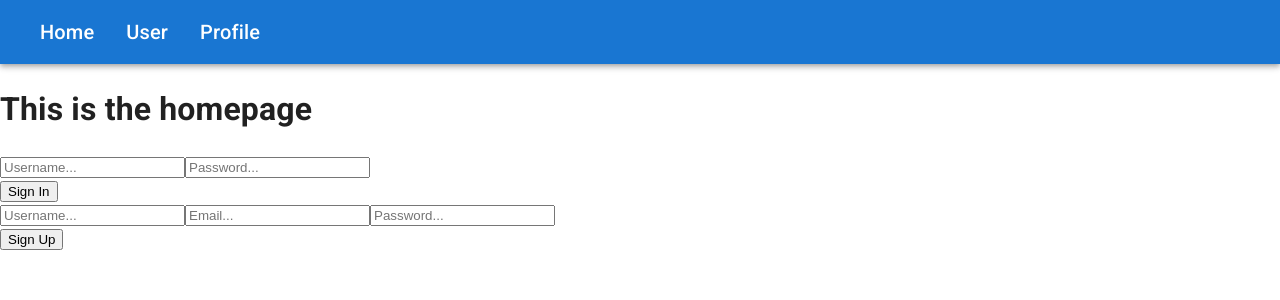
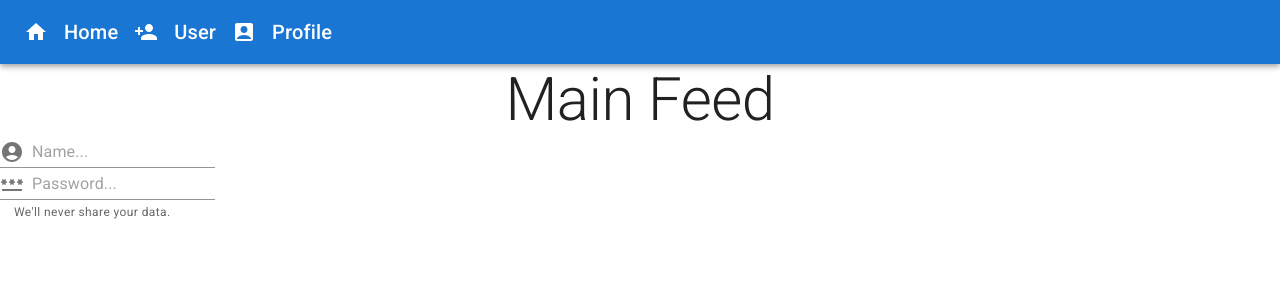
Before and after one commit to AndrewYoung72/react-blog, a React (Create React App) app: page / in a window 1280 px wide. Shown: the top 300 px of the page. Built offline with nearby package versions, Linux system fonts and the light colour scheme.

Commit message:
home page looking better

```diff
--- a/package.json
+++ b/package.json
@@ -5,7 +5,7 @@
   "dependencies": {
     "@emotion/react": "^11.10.0",
     "@emotion/styled": "^11.10.0",
-    "@mui/icons-material": "^5.8.4",
+    "@mui/icons-material": "^5.10.3",
     "@mui/material": "^5.10.0",
     "@testing-library/jest-dom": "^5.16.5",
     "@testing-library/react": "^13.3.0",
--- a/src/App.js
+++ b/src/App.js
@@ -1,3 +1,6 @@
+import HomeIcon from '@mui/icons-material/Home';
+import AccountBoxIcon from '@mui/icons-material/AccountBox';
+import PersonAddIcon from '@mui/icons-material/PersonAdd';
 import {
   Typography,
   AppBar,
@@ -8,6 +11,7 @@ import {
   CssBaseline,
   Toolbar, Link
 } from "@mui/material";
+
 import { BrowserRouter as Router, Routes, Route, Link as RouterLink} from "react-router-dom";
 import Home from "./pages/Home";
 import User from "./pages/User";
@@ -19,10 +23,13 @@ function App() {
     <Router>
       <CssBaseline />
 
-      <AppBar position="relative" component="nav">
-        <Toolbar >
+      <AppBar position="relative" component="div">
+        <Toolbar>
+        <HomeIcon />
         <Link component={RouterLink} to="/" underline="none" variant="h6" color="white" padding={2}>Home</Link>
+        <PersonAddIcon/>
         <Link component={RouterLink} to="/user" underline="none" variant="h6" color="white" padding={2}>User</Link>
+        <AccountBoxIcon />
         <Link component={RouterLink} to="/profile" underline="none" variant="h6" color="white" padding={2}>Profile</Link>
         </Toolbar>
       </AppBar>
--- a/src/components/SignIn.js
+++ b/src/components/SignIn.js
@@ -1,25 +1,31 @@
 import React from "react";
+import { FormControl, InputLabel, Input, FormHelperText, Box, InputAdornment } from "@mui/material";
+import AccountCircle from '@mui/icons-material/AccountCircle';
+import { Password } from "@mui/icons-material";
 
 export default function SignIn() {
-  return(
-    <div className="form-content">
-      <form action="" className="signin-form">
-        <input type="text" placeholder="Username..." />
-        <input type="text" placeholder="Password..." />
-      </form>
-      <div className="siBtn">
-        <button>Sign In</button>
-      </div>
-      <div>
-      <form action="" className="signup-form">
-        <input type="text" placeholder="Username..." />
-        <input type="text" placeholder="Email..." />
-        <input type="text" placeholder="Password..." />
-      </form>
-      <div className="suBtn">
-        <button>Sign Up</button>
-      </div>
-      </div>
-    </div>
-  )
+  return (
+
+      <Box>
+      <FormControl>
+      <Input    id="input-with-icon-adornment"
+          startAdornment={
+            <InputAdornment position="start">
+              <AccountCircle />
+            </InputAdornment>
+          } placeholder="Name..." />
+      <Input
+         id="input-with-icon-adornment"
+         startAdornment={
+           <InputAdornment position="start">
+             <Password />
+           </InputAdornment>
+         } placeholder="Password..." />
+        <FormHelperText id="my-helper-text">
+          We'll never share your data.
+        </FormHelperText>
+      </FormControl>
+      </Box>
+
+  );
 }
--- a/src/pages/Home.js
+++ b/src/pages/Home.js
@@ -1,14 +1,17 @@
+import { Typography } from "@mui/material"
 import SignIn from "../components/SignIn"
 
 
 export default function Home() {
   return(
-    <div className="home-content">
-      <div className="home-content"><h1>This is the homepage</h1></div>
+    <main>
+      <Typography align="center" variant="h2">Main Feed</Typography>
+      <SignIn />
+    </main>
 
-        <SignIn />
 
-    </div>
+
+
 
   )
 }
```
Also changed, not shown: 1 other file (tests, documents, lock files or other folders).
